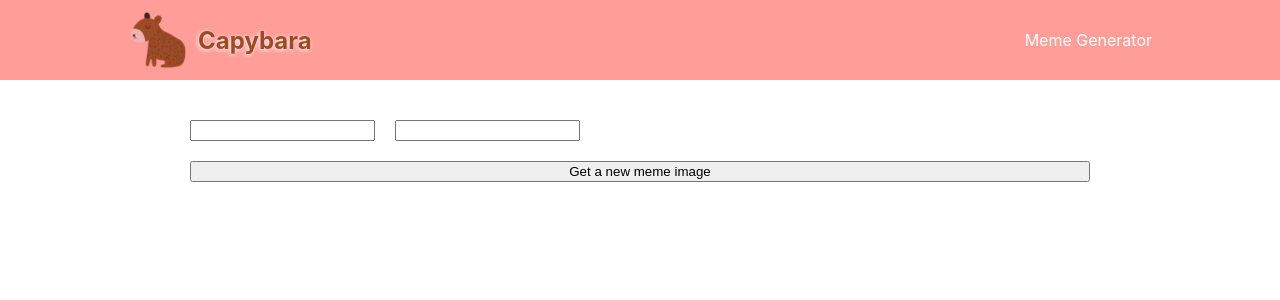
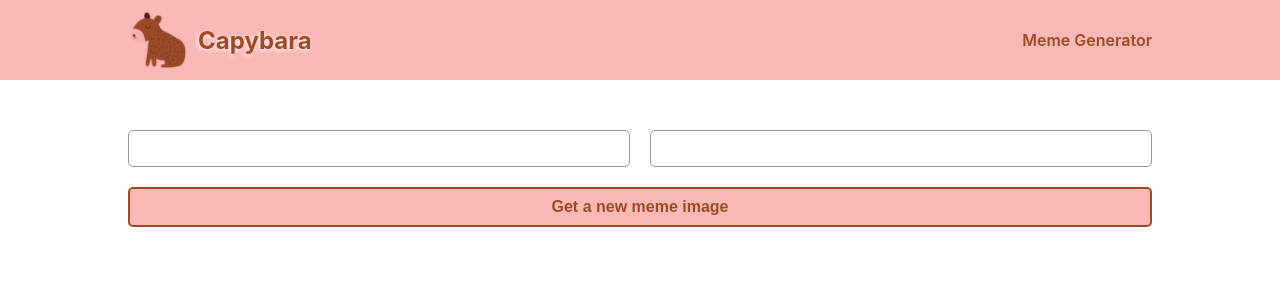
Before and after one commit to vinipereira-io/meme-generator, a React (Create React App) app: page / in a window 1280 px wide. Shown: the top 300 px of the page. Built offline with nearby package versions, Linux system fonts and the light colour scheme.

Commit message:
add style to meme

```diff
--- a/src/App.css
+++ b/src/App.css
@@ -13,16 +13,34 @@
     display: flex;
     flex-direction: column;
     width: 80vw;
-    max-width: 900px;
+    max-width: 1200px;
     padding: 0vh 10vw;
-    margin-top: 40px;
+    margin-top: 50px;
+}
+
+input {
+    width: 100%;
+    height: 35px;
+    border: 1px solid #999999;
+    border-radius: 5px;
+    padding: 0px 15px;
+}
+
+button {
+    height: 40px;
+    background-color: #f8b9b6;
+    color: #9D4B27;
+    font-size: 16px;
+    font-weight: 600;
+    border: 2px solid #9D4B27;
+    border-radius: 5px;
 }
 
 .header {
     width: 80vw;
     height: 80px;
     padding: 0vh 10vw;
-    background-color: #ff9e98;
+    background-color: #f8b9b6;
     color: #FFFFFF;
     display: flex;
     flex-direction: row;
@@ -35,6 +53,12 @@
     flex-direction: row;
     align-items: center;
     column-gap: 10px;
+}
+
+.header > p {
+    color: #9D4B27;
+    font-size: 16px;
+    font-weight: 600;
 }
 
 .header--brand--name {
@@ -56,4 +80,5 @@
     display: flex;
     flex-direction: row;
     column-gap: 20px;
+    justify-content: space-between;
 }
```
